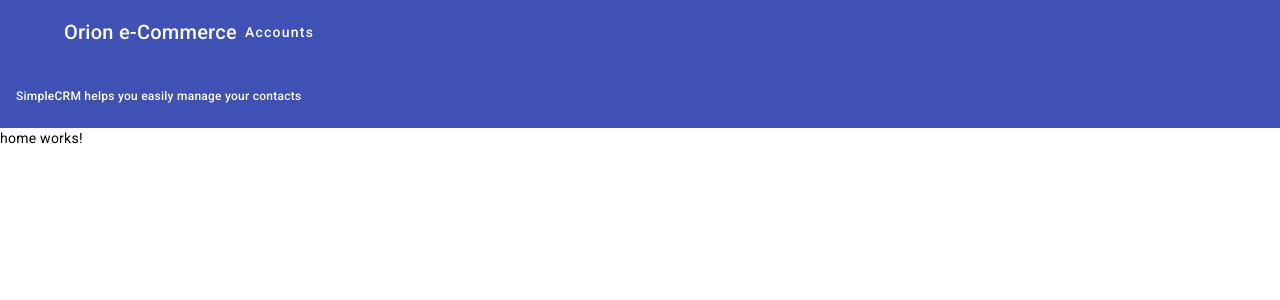
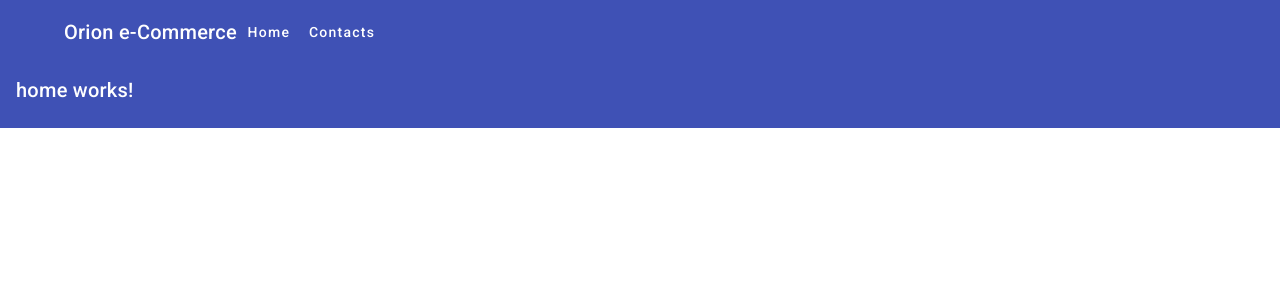
Before and after one commit to EdCharlesDiesel/orion-material, an Angular app: page /home in a window 1280 px wide. Shown: the top 300 px of the page. Built offline with nearby package versions, Linux system fonts and the light colour scheme.

Commit message:
Menu still working on it

```diff
--- a/src/app/app.component.html
+++ b/src/app/app.component.html
@@ -1,2 +1,2 @@
 <app-toolbar-top-menu></app-toolbar-top-menu>
-<router-outlet></router-outlet>
+<!-- <router-outlet></router-outlet> -->
--- a/src/app/layouts/toolbar/toolbar-top-menu/toolbar-top-menu.component.html
+++ b/src/app/layouts/toolbar/toolbar-top-menu/toolbar-top-menu.component.html
@@ -1,22 +1,18 @@
 <mat-toolbar color="primary" class="mat-elevation-z*">
   <mat-toolbar-row>
-      <button mat-icon-button>
+    <button mat-icon-button color="red">
       <!-- <mat-icon (click)="sidenav.toggle()">menu</mat-icon> -->
     </button>
     <h1>Orion e-Commerce</h1>
     <span class="menu-spacer"></span>
     <div>
-        <a mat-button > Accounts </a>
-        <!-- <a mat-button [routerLink]="'/create-account'"> Create Account </a>
-        <a mat-button [routerLink]="'/contacts'"> Contacts </a>
-        <a mat-button [routerLink]="'/create-contact'"> Create Contact </a>
-        <a mat-button [routerLink]="'/activities'"> Activities </a>
-        <a mat-button [routerLink]="'/create-activity'"> Create Activity </a> -->
+      <a mat-button [routerLink]="'/home'"> Home</a>
+      <a mat-button [routerLink]="'/dashboard'"> Contacts </a>
 
     </div>
   </mat-toolbar-row>
 
   <mat-toolbar-row>
-        <span style="font-size: 12px;">SimpleCRM helps you easily manage your contacts</span>
+    <router-outlet></router-outlet>
   </mat-toolbar-row>
 </mat-toolbar>
```
Also changed, not shown: src/assets/logo/Logo_Main.png (added). Lines whose indentation alone changed are shown as unchanged.
